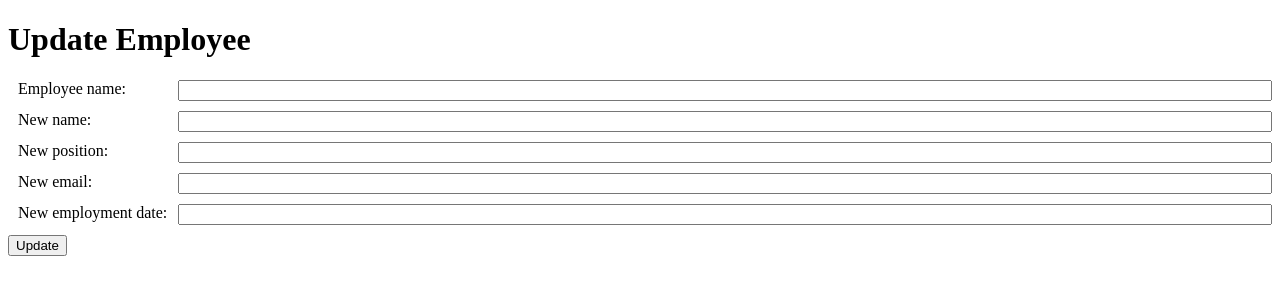
After one commit to a-brovchenko/django_hierarchy, a Django app: page /update/ in a window 1280 px wide. The commit adds this page. Shown: the top 300 px of the page. Run offline with Django 4.2, Linux system fonts and the light colour scheme; the visitor is signed in with stand-in values (Sample User, id 1); parts of the project's set-up code (start-up, migrations or seed data) failed here and were passed over.

Commit message:
add CRUD

```diff
--- a/app/web/employees/templates/employees/index.html
+++ b/app/web/employees/templates/employees/index.html
@@ -24,7 +24,7 @@
         <a href="{% url 'employees:login' %}" class="btn">login</a>
         <a href="{% url 'employees:logout' %}" class="btn">logout</a>
         {% if user.is_authenticated %}
-             <a href="{% url 'profile' %}" class="btn">My profile</a>
+             <a href="{% url 'employees:profile' %}" class="btn">My profile</a>
         {% endif %}
     </div>
 </body>
--- /dev/null
+++ b/app/web/employees/templates/employees/update_employee.html
@@ -0,0 +1,52 @@
+<!DOCTYPE html>
+<html>
+  <head>
+    <title>Update Employee</title>
+    <style>
+      form div {
+        display: flex;
+        align-items: left;
+        margin-bottom: 10px;
+      }
+
+      label {
+        width: 150px;
+        text-align: left;
+        margin-right: 10px;
+        margin-left: 10px;
+      }
+
+      input[type="text"] {
+        flex: 1;
+        width: 100px;
+      }
+    </style>
+  </head>
+  <body>
+    <h1>Update Employee</h1>
+    <form method="post">
+      {% csrf_token %}
+      <div>
+        <label for="name">Employee name:</label>
+        <input type="text" id="name" name="name">
+      </div>
+      <div>
+        <label for="new_name">New name:</label>
+        <input type="text" id="new_name" name="new_name">
+      </div>
+      <div>
+        <label for="new_position">New position:</label>
+        <input type="text" id="new_position" name="new_position">
+      </div>
+      <div>
+        <label for="new_email">New email:</label>
+        <input type="text" id="new_email" name="new_email">
+      </div>
+      <div>
+        <label for="new_employment_date">New employment date:</label>
+        <input type="text" id="new_employment_date" name="new_employment_date">
+      </div>
+      <button type="submit">Update</button>
+    </form>
+  </body>
+</html>
--- a/app/web/employees/urls.py
+++ b/app/web/employees/urls.py
@@ -6,10 +6,16 @@ app_name = 'employees'
 
 urlpatterns = [
     path('', index, name='index'),
+
     path('tree/', employee_tree, name='tree'),
     path('list/', employee_list, name='list'),
+
     path('register/', register, name='register'),
     path('profile/', profile, name='profile'),
     path('login/', auth_views.LoginView.as_view(template_name='employees/login.html'), name='login'),
     path('logout/', auth_views.LogoutView.as_view(template_name='employees/logged_out.html'), name='logout'),
+
+    path('add/', create_employee, name='create_employee'),
+    path('delete/', delete_employee, name='delete_employee'),
+    path('update/', update_employee, name='update_employee'),
 ]
--- a/app/web/employees/views.py
+++ b/app/web/employees/views.py
@@ -1,7 +1,8 @@
 from django.contrib.auth.forms import UserCreationForm
+from .form import EmployeeForm
 from .models import Employee
 from django.db.models import Q
-from django.shortcuts import render, redirect
+from django.shortcuts import render, redirect, get_object_or_404
 from django.contrib.auth import authenticate, login, logout
 from django.contrib.auth.decorators import login_required
 from django.contrib.auth.forms import AuthenticationForm
@@ -69,21 +70,12 @@ def login_view(request):
         form = AuthenticationForm()
     return render(request, 'employees/login.html', {'form': form})
 
-
+@login_required
 def logout_view(request):
     logout(request)
     return redirect('/index/')
 
-def register(request):
-    if request.method == 'POST':
-        form = UserCreationForm(request.POST)
-        if form.is_valid():
-            user = form.save()
-            login(request, user)
 
-    else:
-        form = UserCreationForm()
-    return render(request, 'employees/register.html', {'form': form})
 
 
 @login_required
@@ -91,3 +83,46 @@ def profile(request):
     user = request.user
     context = {'user': user}
     return render(request, 'employees/profile.html', context)
+
+from django.contrib.auth.decorators import login_required
+
+@login_required
+def create_employee(request):
+    if request.method == 'POST':
+        form = EmployeeForm(request.POST)
+        if form.is_valid():
+            form.save()
+            return redirect('employees:list')
+    else:
+        form = EmployeeForm()
+
+    context = {'form': form}
+    return render(request, 'employees/create_employee.html', context)
+
+
+@login_required
+def delete_employee(request):
+    if request.method == 'POST':
+        name = request.POST.get('name')
+        employee = get_object_or_404(Employee, name=name)
+        employee.delete()
+        return redirect('employees:list')
+
+    return render(request, 'employees/delete_employee.html')
+
+
+@login_required
+def update_employee(request):
+    if request.method == 'POST':
+        name = request.POST.get('name')
+        employee = get_object_or_404(Employee, name=name)
+
+        employee.name = request.POST.get('new_name', employee.name)
+        employee.position = request.POST.get('new_position', employee.position)
+        employee.email = request.POST.get('new_email', employee.email)
+        employee.employment_date = request.POST.get('new_employment_date', employee.employment_date)
+        employee.save()
+
+        return redirect('employees:list')
+
+    return render(request, 'employees/update_employee.html')
```
Also changed, not shown: app/web/employees/form.py (added, +7 -0 lines), app/web/employees/templates/employees/create_employee.html (added, +14 -0 lines), app/web/employees/templates/employees/delete_employee.html (added, +17 -0 lines), app/web/employees/templates/employees/employee_list.html (+23 -2 lines).
